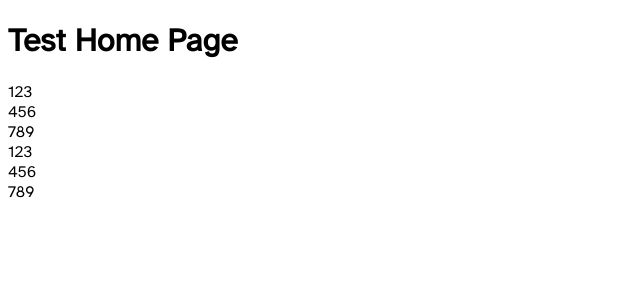
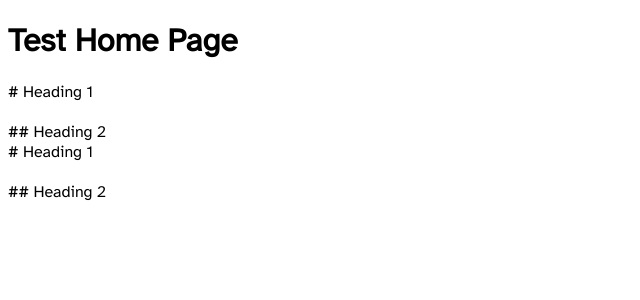
Before and after one commit to aalister/pages-test, a Jekyll site: the page built from index.html, in a window 1280 px wide. Shown: the top 300 px of the page, without its empty margins (0-640 px from the left). Built offline with Jekyll 4.4.1, drawn with Linux system fonts in a browser that asks for light colours; part of the change alters nothing that is shown.

Commit message:
Update index.html

```diff
--- a/index.html
+++ b/index.html
@@ -3,7 +3,7 @@ title: Home
 ---
 <h1>Test Home Page</h1>
 {% for p in site.html_pages %}
-	{% assign lines = "123,456,789" | split: "," %}
+	{% assign lines = "# Heading 1\n\n## Heading 2\n" | split: "\n" %}
 	{% for line in lines %}
 		{{ line }}<br>
 	{% endfor %}
```
